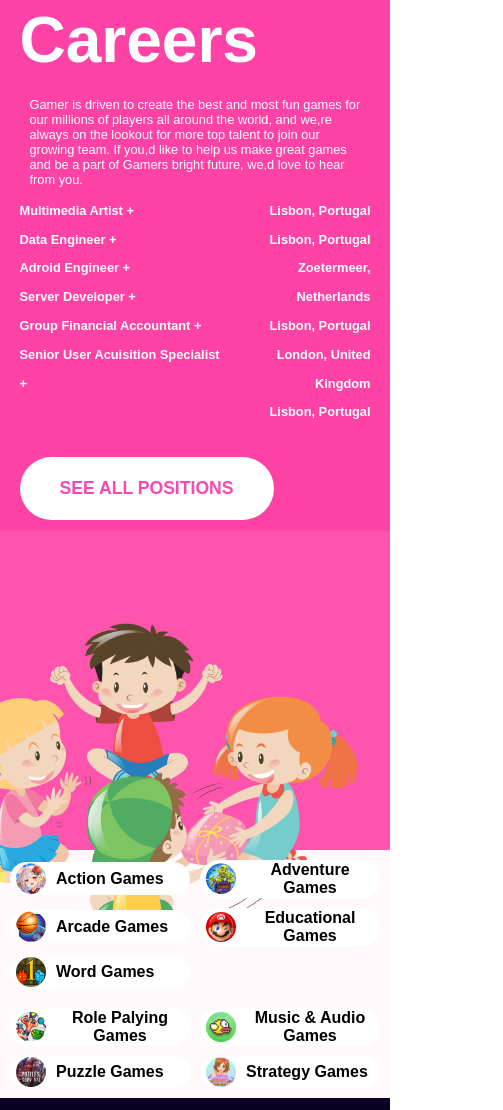
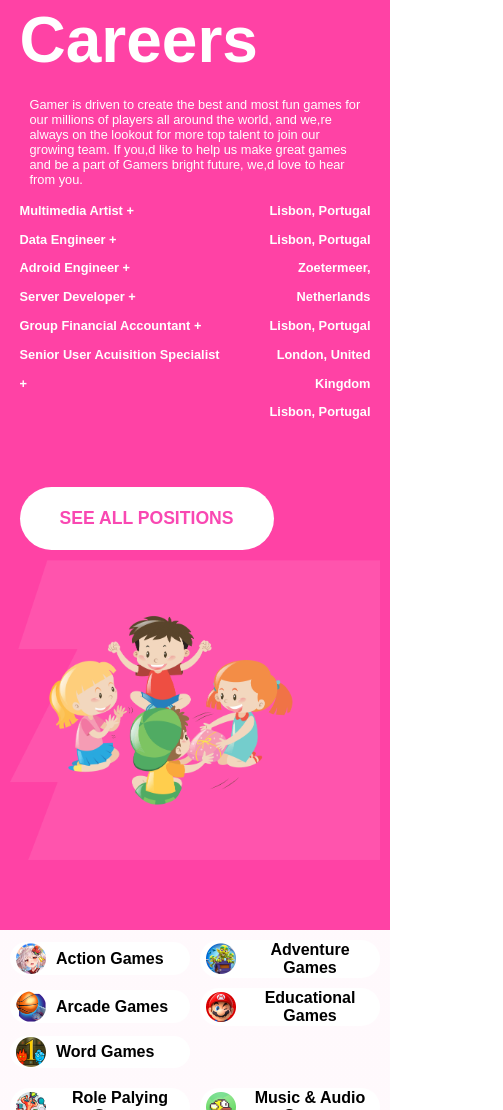
Before and after one commit to shahinsadik/gamer-zone, a plain HTML site: page index.html in a window 390 px wide. Shown: the part 4500-5610 px from the top of the page, 503 px wide, since content can reach past the window. Drawn offline with Linux system fonts and the light colour scheme.

Commit message:
responsive problem solve

```diff
--- a/style.css
+++ b/style.css
@@ -285,7 +285,7 @@ a{
     color: #FFF;
     font-size: 1.2rem;
     font-weight: 400;
-    padding-bottom: 20px;
+    padding-bottom: 50px;
 }
 .careers-manu-1, .careers-manu-2{
     color: #FFF;
@@ -295,7 +295,7 @@ a{
 }
 
 .careers-img img{
-    height: 500px;
+    height: 100%;
 }
 .careers-menu{
     display: flex;
@@ -307,7 +307,7 @@ li{
 }
 .careers-manu-2{
     text-align: right;
-    padding-bottom: 20px;
+    padding-bottom: 50px;
 }
 .careers-btn{
     background: #FFF;
@@ -492,6 +492,7 @@ li{
     padding: 5%;
 }
 .careers-img{
+    padding-bottom: 50px;
     align-items: center;
     justify-content: center;
     height: 300px;
```
